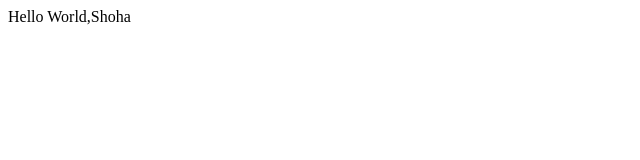
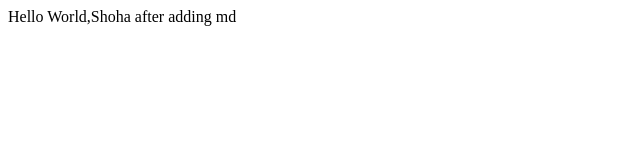
Before and after one commit to shoha-hakimjonov/cv, a plain HTML site: page index.html in a window 1280 px wide. Shown: the whole page, without its empty margins (0-640 px from the left). Drawn offline with Linux system fonts and the light colour scheme.

Commit message:
Update index.html

```diff
--- a/index.html
+++ b/index.html
@@ -1 +1 @@
-<p>Hello World,Shoha</p>
+<p>Hello World,Shoha after adding md</p>
```
